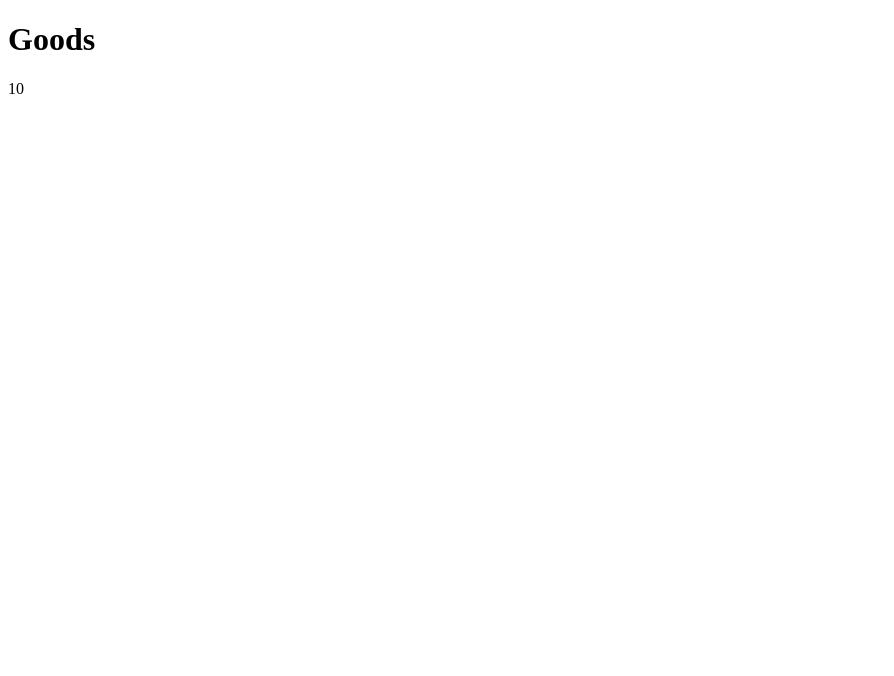
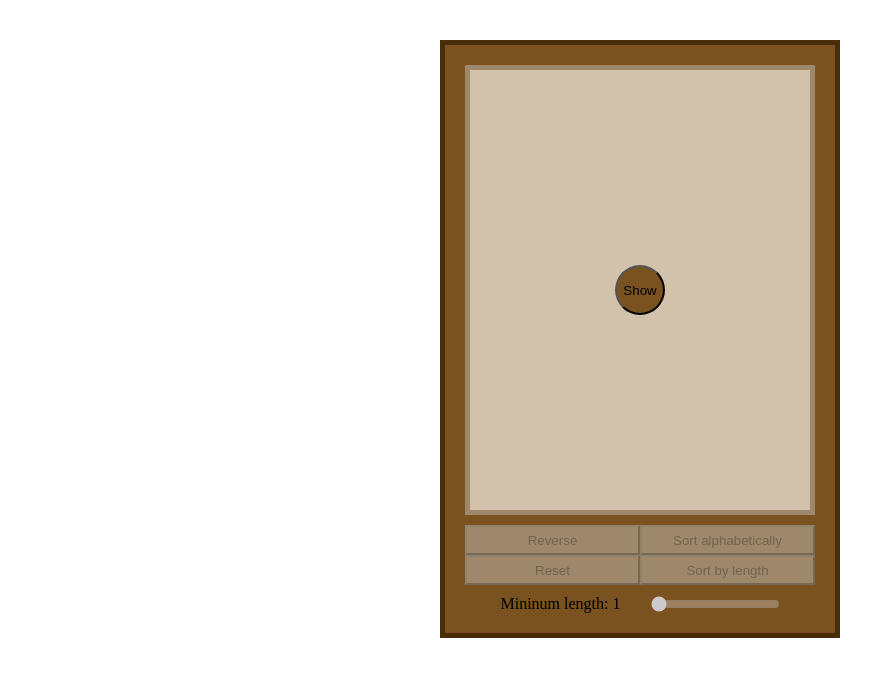
Before and after one commit to mate-academy/react_list-of-goods, a React (Create React App) app: page / in a window 1280 px wide. Shown: the top 676 px of the page, without its empty margins (0-894 px from the left). Built offline with nearby package versions, Linux system fonts and the light colour scheme.

Commit message:
Solution

```diff
--- a/public/index.html
+++ b/public/index.html
@@ -3,7 +3,7 @@
   <head>
     <meta charset="utf-8" />
     <meta name="viewport" content="width=device-width, initial-scale=1" />
-    <title>Static list of todos</title>
+    <title>Goods list</title>
   </head>
   <body>
     <div id="root"></div>
--- /dev/null
+++ b/src/App.scss
@@ -0,0 +1,56 @@
+* {
+  margin: 0;
+  padding: 0;
+  box-sizing: border-box;
+}
+
+.App {
+  margin: 40px auto;
+  width: 400px;
+  border: 5px solid #492d09;
+  padding: 20px;
+  background-color: #795220;
+
+  &__show-btn {
+    width: 50px;
+    height: 50px;
+    border-radius: 50%;
+    background-color: #795220;
+    cursor: pointer;
+
+    &:hover {
+      background-color: #9d886b;
+    }
+  }
+
+  &__list {
+    height: 450px;
+    display: flex;
+    align-items: center;
+    justify-content: center;
+    border: 5px solid #9d886b;
+    background-color: #d3c2ab;
+  }
+}
+
+.Control {
+  &__btns {
+    display: flex;
+    flex-direction: row;
+    justify-content: space-between;
+    flex-wrap: wrap;
+    margin: 10px 0;
+  }
+
+  &__btn {
+    height: 30px;
+    flex-basis: 50%;
+    background-color: #9d886b;
+  }
+
+  &__label {
+    display: flex;
+    justify-content: center;
+    gap: 30px;
+  }
+}
--- a/src/App.tsx
+++ b/src/App.tsx
@@ -1,5 +1,6 @@
 import React from 'react';
-import './App.css';
+import './App.scss';
+import { GoodsList } from './components/GoodsList';
 
 const goodsFromServer: string[] = [
   'Dumplings',
@@ -14,11 +15,129 @@ const goodsFromServer: string[] = [
   'Garlic',
 ];
 
-const App: React.FC = () => (
-  <div className="App">
-    <h1>Goods</h1>
-    {goodsFromServer.length}
-  </div>
-);
+type State = {
+  goods: string[];
+  isVisible: boolean;
+  minLength: number;
+};
+
+class App extends React.Component<{}, State> {
+  state: Readonly<State> = {
+    goods: goodsFromServer,
+    isVisible: false,
+    minLength: 1,
+  };
+
+  showGoodsList = () => {
+    this.setState(st => ({
+      isVisible: !st.isVisible,
+    }));
+  };
+
+  sortAlphabetically = () => {
+    this.setState(st => ({
+      goods: [...st.goods].sort((a, b) => a.localeCompare(b)),
+    }));
+  };
+
+  reverse = () => {
+    this.setState(st => ({
+      goods: [...st.goods].reverse(),
+    }));
+  };
+
+  reset = () => {
+    this.setState({
+      goods: [...goodsFromServer],
+      minLength: 1,
+    });
+  };
+
+  sortByLength = () => {
+    this.setState(st => ({
+      goods: [...st.goods].sort((a, b) => a.length - b.length),
+    }));
+  };
+
+  changeMinLength = (event: React.ChangeEvent<HTMLInputElement>) => {
+    this.setState({
+      minLength: +event.target.value,
+    });
+  };
+
+  render(): React.ReactNode {
+    const { goods, minLength, isVisible } = this.state;
+    const listOfGoods = goods.filter(item => item.length >= minLength);
+
+    return (
+      <div className="App">
+        <div className="App__list">
+          <button
+            className="App__show-btn"
+            type="button"
+            onClick={this.showGoodsList}
+            hidden={isVisible}
+          >
+            Show
+          </button>
+          {isVisible && <GoodsList goods={listOfGoods} />}
+        </div>
+        <div className="App__control Control">
+          <div className="Control__btns">
+            <button
+              className="Control__btn"
+              type="button"
+              onClick={this.reverse}
+              disabled={!isVisible}
+            >
+              Reverse
+            </button>
+            <button
+              className="Control__btn"
+              type="button"
+              onClick={this.sortAlphabetically}
+              disabled={!isVisible}
+            >
+              Sort alphabetically
+            </button>
+            <button
+              className="Control__btn"
+              type="button"
+              onClick={this.reset}
+              disabled={!isVisible}
+            >
+              Reset
+            </button>
+            <button
+              className="Control__btn"
+              type="button"
+              onClick={this.sortByLength}
+              disabled={!isVisible}
+            >
+              Sort by length
+            </button>
+          </div>
+          <div className="Control__form">
+            <form>
+              <label className="Control__label" htmlFor="input">
+                {`Mininum length: ${minLength}`}
+                <input
+                  type="range"
+                  id="input"
+                  min={1}
+                  max={10}
+                  step={1}
+                  onChange={this.changeMinLength}
+                  value={minLength}
+                  disabled={!isVisible}
+                />
+              </label>
+            </form>
+          </div>
+        </div>
+      </div>
+    );
+  }
+}
 
 export default App;
--- /dev/null
+++ b/src/components/GoodsList.scss
@@ -0,0 +1,11 @@
+.Goods {
+  list-style: none;
+  height: inherit;
+  display: flex;
+  flex-direction: column;
+  justify-content: space-around;
+
+  &__item {
+    font-size: 25px;
+  }
+}
--- /dev/null
+++ b/src/components/GoodsList.tsx
@@ -0,0 +1,16 @@
+import React from 'react';
+import './GoodsList.scss';
+
+type Props = {
+  goods: string[];
+};
+
+export const GoodsList: React.FC<Props> = ({ goods }) => {
+  return (
+    <ul className="Goods">
+      {goods.map(item => (
+        <li className="Goods__item" key={item}>{item}</li>
+      ))}
+    </ul>
+  );
+};
```
Also changed, not shown: src/App.css (deleted).
